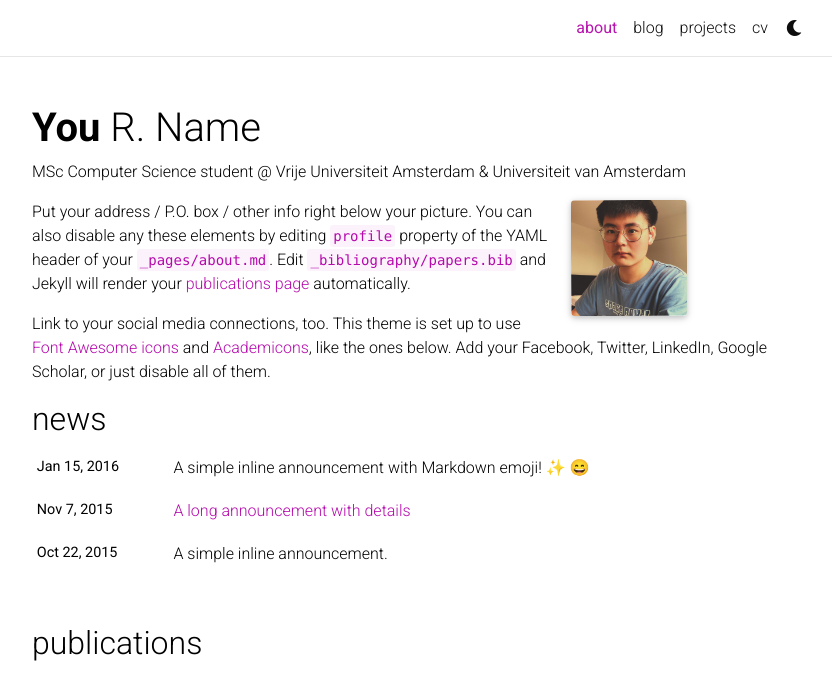
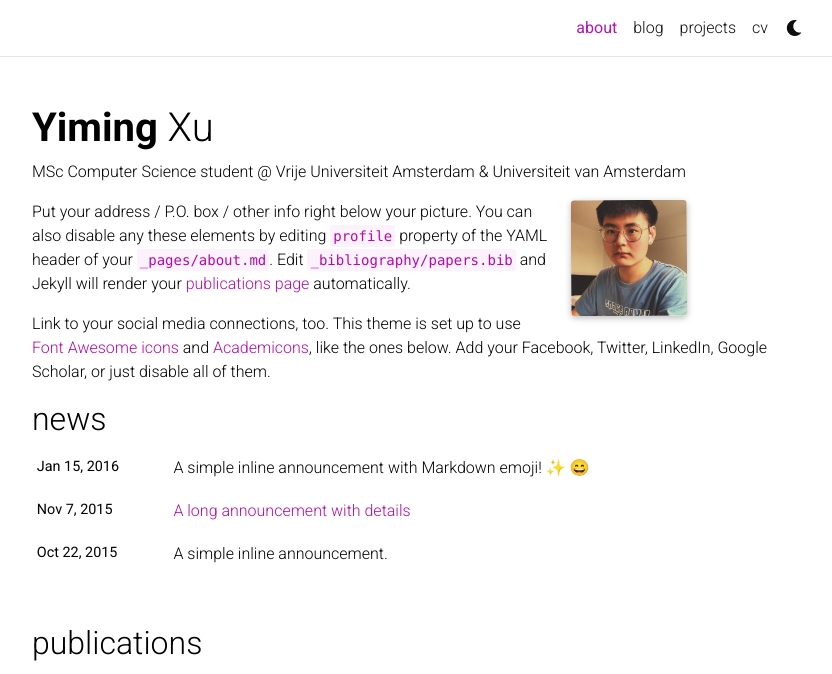
Before and after one commit to ym-xu/yimingxu, a Jekyll site: the page built from _pages/about.md, in a window 1280 px wide, cut to the strip 0-674 px from the top of the page. Shown: the whole strip, without its empty margins (223-1055 px from the left). Built offline with Jekyll 4.4.1, drawn with Linux system fonts in a browser that asks for light colours; full-size pictures stand in for the smaller copies a plugin makes; emoji names are drawn with the system emoji font; comment, search, counter and statistics services are not loaded; a style sheet for code colours, icons or effects is not loaded; some of the changed text lies outside the part shown.

Commit message:
Update _config.yml

```diff
--- a/_config.yml
+++ b/_config.yml
@@ -3,10 +3,10 @@
 # -----------------------------------------------------------------------------
 
 title: blank # the website title (if blank, full name will be used instead)
-first_name: You
-middle_name: R.
-last_name: Name
-email: you@example.com
+first_name: Yiming
+middle_name:
+last_name: Xu
+email: yiming.xu96@outlook.com
 description: > # the ">" symbol means to ignore newlines until "footer_text:"
   A simple, whitespace theme for academics. Based on [*folio](https://github.com/bogoli/-folio) design.
 footer_text: >
```
